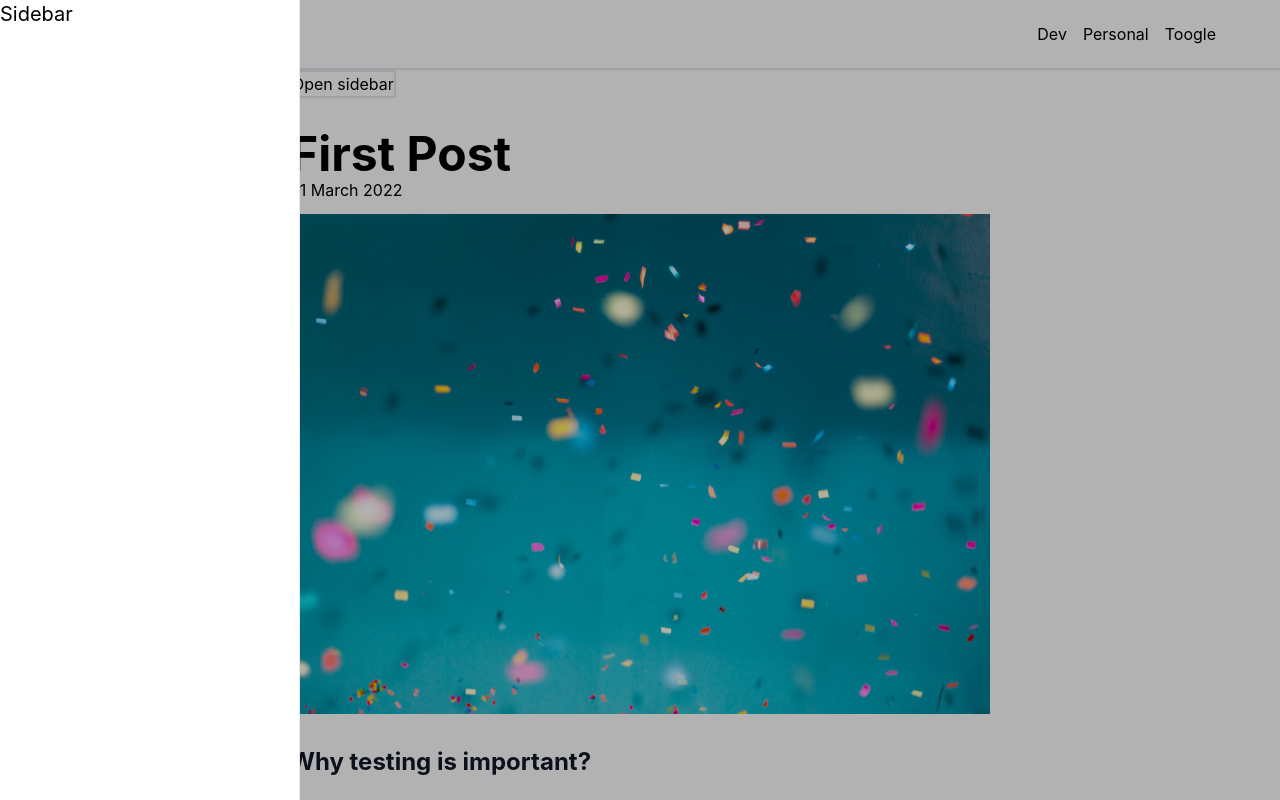
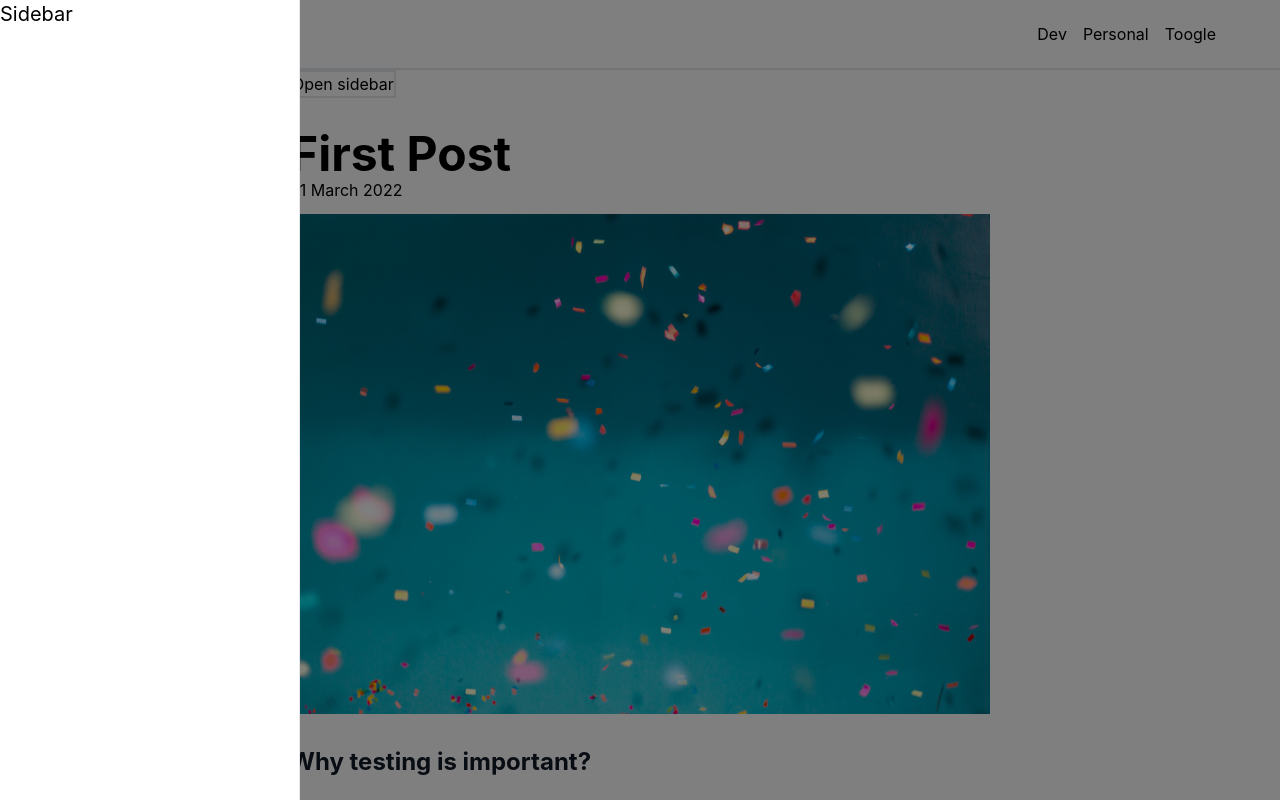
Before and after one commit to DioSyahrizal/blog-dio, a Next.js app: page /blog/first-post in a window 1280 px wide. Both pictures are taken after a click on the button "Open sidebar". Shown: the top 800 px of the page. Built offline with nearby package versions, Linux system fonts and the light colour scheme; a web font is replaced by a local one.

Commit message:
feat: fix sidebar

```diff
--- a/src/components/Sidebar.module.css
+++ b/src/components/Sidebar.module.css
@@ -1,15 +1,23 @@
 .overlay {
-  position: relative;
+  position: fixed;
   top: 0;
   left: 0;
   width: 100%;
   height: 100%;
-  animation-duration: 0.3s;
-  animation-name: animateleft;
-  /* transition: all 0.5s ease-in-out; */
+  transition: all 0.5s ease;
+  background-color: rgba(0, 0, 0, 0.5);
+  opacity: 0;
 }
 
-.overlay::before {
+.overlayVisible {
+  opacity: 1;
+}
+
+.sidebarVisible {
+  width: 300px;
+}
+
+/* .overlay::before {
   position: fixed;
   top: 0;
   left: 0;
@@ -18,7 +26,7 @@
   background-color: black;
   opacity: 0.3;
   content: "";
-}
+} */
 
 @-webkit-keyframes animateleft {
   from {
--- a/src/components/Sidebar.tsx
+++ b/src/components/Sidebar.tsx
@@ -19,9 +19,9 @@ const Sidebar: FC<Props> = ({ isOpen, onClose }) => {
   }, [isOpen]);
 
   return (
-    <div className={`z-10 fixed ${isOpen ? "block" : "hidden"}`}>
+    <div className={`z-10 fixed ${isOpen ? "visible" : "invisible"}`}>
       <div
-        className={`${styles.overlay}`}
+        className={`${styles.overlay} ` + `${isOpen && styles.overlayVisible}`}
         onClick={(e) => {
           if (e.target !== e.currentTarget) {
             return;
@@ -30,7 +30,10 @@ const Sidebar: FC<Props> = ({ isOpen, onClose }) => {
         }}
       >
         <div
-          className={`absolute h-screen w-[300px] z-20 dark:bg-slate-900 bg-white border-r border-gray-200 dark:border-gray-700 text-xl`}
+          className={
+            `absolute h-screen z-20 w-[0px] dark:bg-slate-900 bg-white border-r border-gray-200 dark:border-gray-700 text-xl transition-all ` +
+            `${isOpen && styles.sidebarVisible}`
+          }
         >
           Sidebar
         </div>
```
